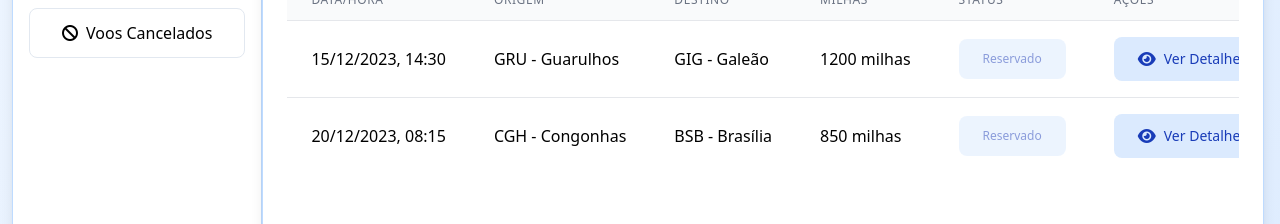
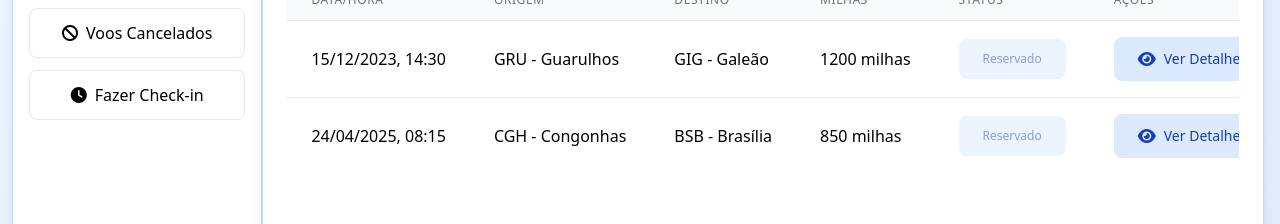
Before and after one commit to dac-ufpr-org/airline-company, a Vue app in the folder frontend/: page /client/dashboard in a window 1280 px wide. Shown: the part 227-451 px from the top of the page. Built offline with nearby package versions, Linux system fonts and the light colour scheme.

Commit message:
feat(R10): implementa a funcionalidade de fazer check-in

```diff
--- a/frontend/src/components/general/TableSidebar.vue
+++ b/frontend/src/components/general/TableSidebar.vue
@@ -44,7 +44,8 @@ export default {
       default: () => [
         { id: 'reservas', label: 'Minhas Reservas', icon: 'fa-calendar-check' },
         { id: 'voos', label: 'Voos Realizados', icon: 'fa-plane' },
-        { id: 'cancelados', label: 'Voos Cancelados', icon: 'fa-ban' }
+        { id: 'cancelados', label: 'Voos Cancelados', icon: 'fa-ban' },
+        { id: 'checkin', label: 'Fazer Check-in', icon: 'fa-clock' }
       ]
     }
   },
--- a/frontend/src/views/client/ClientDashboard.vue
+++ b/frontend/src/views/client/ClientDashboard.vue
@@ -40,6 +40,14 @@
             @click="openCancelModal(item)"
             size="text-sm"
             icon="fa-times"
+          />
+          <Button
+            v-if="activeTab === 'checkin'"
+            lightGreen
+            label="Fazer Check-in"
+            @click="fazerCheckin(item)"
+            size="text-sm"
+            icon="fa-check"
           />
         </div>
       </template>
@@ -89,6 +97,15 @@
       </template>
     </Modal>
 
+    <Modal v-if="mostrarModal" title="Detalhes da Reserva" @close="mostrarModal = false">
+      <template #content>
+        <div class="flex" v-for="(item, index) in modalInfo" :key="index">
+          <p class="font-bold mr-2">{{ `${item.label}: ` }}</p>
+          {{ reservaSelecionada[item.key] }}
+        </div>
+      </template>
+    </Modal>
+
   </main>
 </template>
 
@@ -131,7 +148,7 @@ export default {
         },
         {
           id: 'DEF456',
-          dataHora: '2023-12-20T08:15:00',
+          dataHora: '2025-04-24T08:15:00',
           origem: 'CGH - Congonhas',
           destino: 'BSB - Brasília',
           status: 'Reservado',
@@ -173,10 +190,24 @@ export default {
   },
   computed: {
     currentItems() {
+      const now = new Date()
+      const in48Hours = new Date(now.getTime() + 48 * 60 * 60 * 1000)
       switch (this.activeTab) {
-        case 'reservas': return this.reservas.filter(i => i.status === 'Reservado' || i.status === 'Check-in')
-        case 'voos': return this.voosRealizados
-        case 'cancelados': return this.voosCancelados
+        case 'reservas':
+          return this.reservas.filter(i => i.status === 'Reservado' || i.status === 'Check-in')
+        case 'voos':
+          return this.voosRealizados
+        case 'cancelados':
+          return this.voosCancelados
+        case 'checkin':
+          return this.reservas.filter(i => {
+            const dataHora = new Date(i.dataHora)
+            return (
+              i.status === 'Reservado' &&
+              dataHora > now &&
+              dataHora <= in48Hours
+            )
+          })
         default: return []
       }
     }
@@ -247,7 +278,12 @@ export default {
     },
     rateFlight(flight) {
       console.log('Avaliar voo:', flight.id)
+    },
+    fazerCheckin(reserva) {
+      reserva.status = 'Check-in'
+      this.$toast.success(`Check-in realizado para o voo ${reserva.id}`)
     }
+
   }
 }
 </script>
--- a/frontend/src/views/employee/EmployeeDashboard.vue
+++ b/frontend/src/views/employee/EmployeeDashboard.vue
@@ -50,10 +50,12 @@
         </div>
       </template>
     </Table>
-    <Modal v-if="modalType === 'boarding'" @close="closeModal">
+
+    <Modal v-if="modalType === 'boarding'" title="Confirmação de Embarque" @close="closeModal">
       <template #content>
-        <h2 class="text-lg font-semibold mb-4">Confirmação de Embarque</h2>
-        <p>Digite o código da reserva para confirmar o embarque do cliente.</p>
+        <div class="mb-4">
+          <p>Digite o código da reserva para confirmar o embarque do cliente.</p>
+        </div>
         <input
           type="text"
           placeholder="Código da reserva"
@@ -62,19 +64,23 @@
           <Button label="Confirmar" @click="closeModal" class="my-3" blue />
       </template>
     </Modal>
-    <Modal v-if="modalType === 'cancellation'" @close="closeModal">
+
+    <Modal v-if="modalType === 'cancellation'" title="Cancelamento de Voo" @close="closeModal">
       <template #content>
-        <h2 class="text-lg font-semibold mb-4">Cancelamento de Voo</h2>
-        <p>Você tem certeza que deseja cancelar este voo?</p>
-        <p class="font-semibold">Todas as reservas vinculadas serão canceladas.</p>
+        <div class="mb-4">
+          <p>Você tem certeza que deseja cancelar este voo?</p>
+          <p class="font-semibold">Todas as reservas vinculadas serão canceladas.</p>
+        </div>
         <Button label="Confirmar" @click="closeModal" class="my-3" blue  />
       </template>
     </Modal>
-    <Modal v-if="modalType === 'completion'" @close="closeModal">
+
+    <Modal v-if="modalType === 'completion'" title="Confirmação de Voo Realizado" @close="closeModal">
       <template #content>
-        <h2 class="text-lg font-semibold mb-4">Confirmação de Voo Realizado</h2>
-        <p>Confirme que este voo foi realizado com sucesso.</p>
-        <p class="font-semibold">As reservas embarcadas serão atualizadas automaticamente.</p>
+        <div class="mb-4">
+          <p>Confirme que este voo foi realizado com sucesso.</p>
+          <p class="font-semibold">As reservas embarcadas serão atualizadas automaticamente.</p>
+        </div>
         <Button label="Confirmar Realização" @click="closeModal" blue class="my-3" />
       </template>
     </Modal>
```
Also changed, not shown: frontend/src/views/Login.vue (line endings or trailing spaces), frontend/src/views/Register.vue (indentation only).
